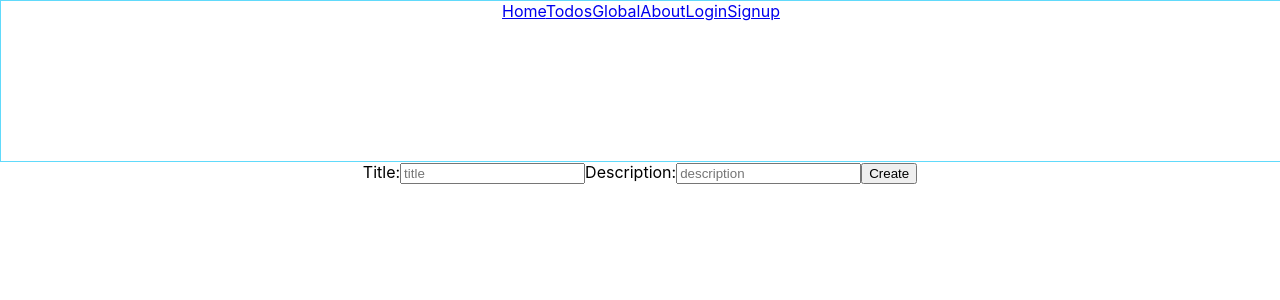
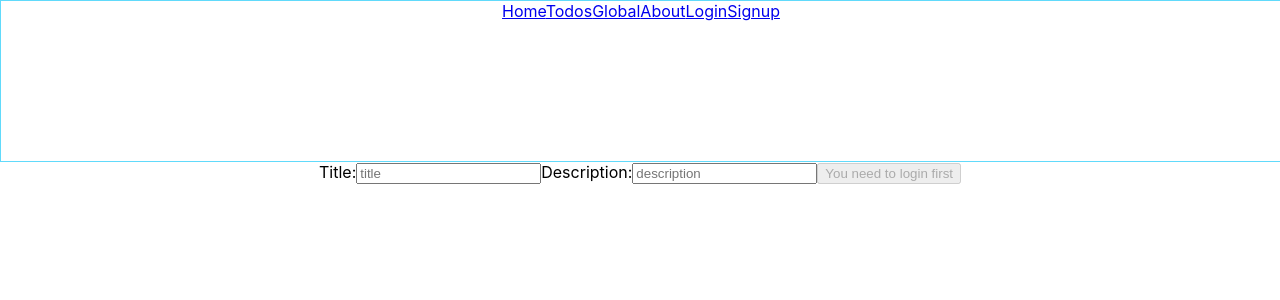
Before and after one commit to dizzyjaguar/goals-frontend, a React (Create React App) app: page /global/goals in a window 1280 px wide. Shown: the top 300 px of the page. Built offline with nearby package versions, Linux system fonts and the light colour scheme; no server answers.

Commit message:
create temporary small solution for preventing an un-logged in user to create a goal

```diff
--- a/src/components/Forms/CreateGoal.js
+++ b/src/components/Forms/CreateGoal.js
@@ -15,8 +15,10 @@ const CreateGoal = () => {
           Description:
           <input name='description' type='text' value={values?.description} onChange={handleChange} placeholder='description' />
         </label>
-
-        <button type='submit' onClick={handleSubmit}>Create</button>
+        {
+          user ? <button type='submit' onClick={handleSubmit}>Create</button>
+          : <button disabled='true'>You need to login first</button>
+        }
 
 
       </form>
```
